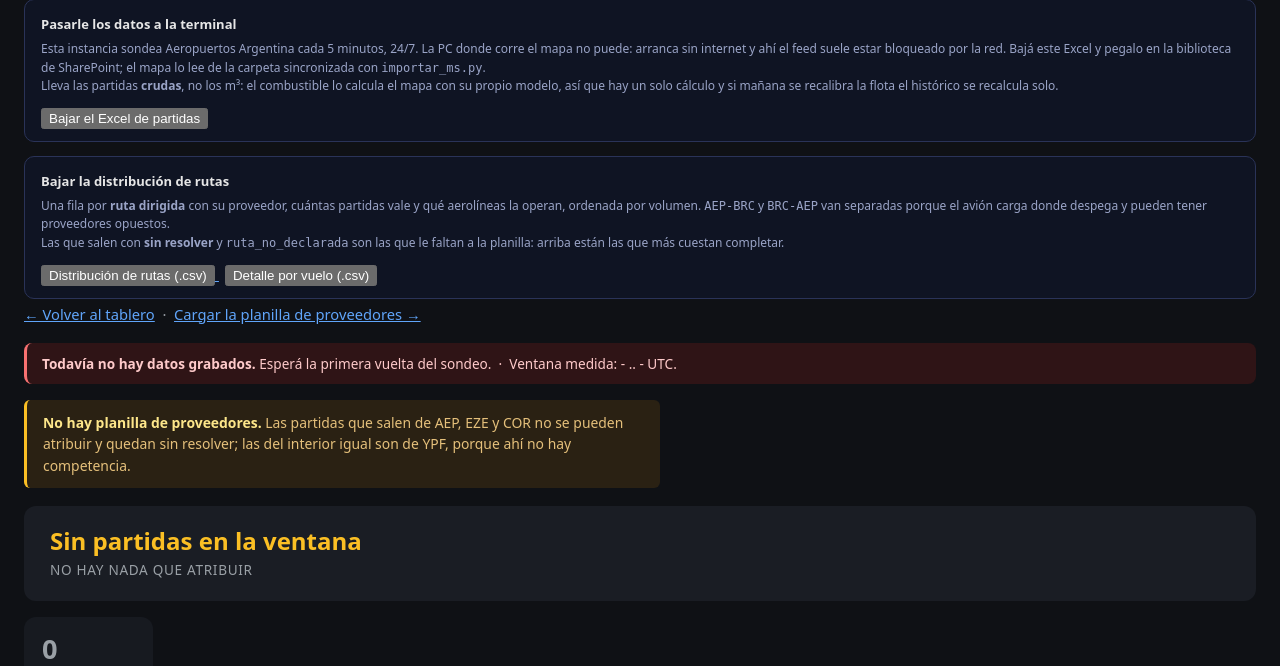
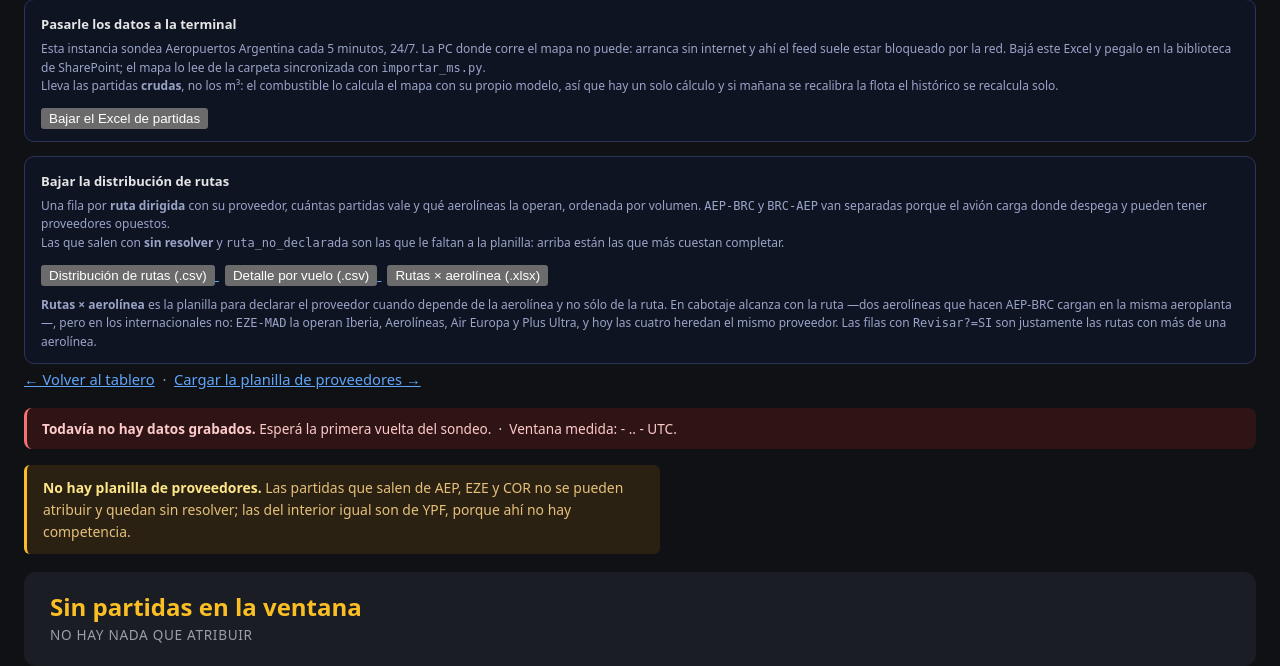
Before and after one commit to noguerafran-alt/MAPA-NEGOCIO, a Flask app: page /quien-cargo in a window 1280 px wide. Shown: the part 179-845 px from the top of the page. Run offline with Flask 3, Linux system fonts and the light colour scheme; the visitor is signed in with stand-in values (Sample User, id 1); data that the repository does not hold is empty.

Commit message:
La planilla de rutas x aerolinea, que es la dimension que falta
EL PROBLEMA, MEDIDO. proveedores.json declara el proveedor por RUTA dirigida, y
para el cabotaje alcanza: dos aerolineas que hacen AEP-BRC cargan en la misma
aeroplanta. En los internacionales NO. Sobre lo sondeado hay 258 pares (ruta,
aerolinea) en 182 rutas, y 53 RUTAS TIENEN MAS DE UNA AEROLINEA -- EZE-MAD la
operan Iberia, Aerolineas, Air Europa y Plus Ultra, y hoy las cuatro heredan
"YPF" porque el proveedor es de la ruta. Puede estar mal en cualquiera.

/rutas-empresas.xlsx (nivel 1) es la planilla para declararlo. Tres decisiones:

1. Sale de lo OBSERVADO, no de un catalogo teorico: solo lista pares que
   aparecieron en el feed, con cuantas partidas vale cada uno y ordenados por
   peso. Lo que hay que completar queda acotado a lo que existe de verdad.
2. "PROVEEDOR (completar)" viene PRELLENADO con el de la ruta, para corregir en
   vez de tipear todo. Vacio cuando no se sabe, asi una celda vacia significa
   "falta declarar" y no "quedo como estaba".
3. "Revisar?=SI" marca las rutas con mas de una aerolinea: son las UNICAS donde
   el valor heredado puede estar mal, y son 53 de 182. Sin esa columna habria que
   revisar las 258 filas a mano para encontrarlas.

Se verifico ademas lo del filtro MS RTIC: NO se cuela ninguna ruta del historico
-- 174 del filtro, 174 dibujadas, 0 ajenas -- y la barra dice "Todo lo grabado
(AA2000)". La captura que mostraba "Jul 2026" era de antes de este deploy.

Queda pendiente lo de fondo: para que el mapa USE esta dimension hay que cambiar
proveedores.py, que hoy resuelve por (origen, destino). Es un cambio de modelo y
va aparte.

verificar_deploy.py: "build nuevo confirmado, todo en orden".

Co-Authored-By: Claude Opus 5 <noreply@anthropic.com>

```diff
--- a/app.py
+++ b/app.py
@@ -1247,6 +1247,103 @@ def quien_cargo_rutas_csv():
                           ['Ruta', 'Origen', 'Destino', 'Destino nombre', 'Proveedor',
                            'Por que', 'Partidas', '% del total', 'Aerolineas'],
                           filas)
+
+
+@app.route('/rutas-empresas.xlsx')
+@requiere_nivel(1)
+def rutas_empresas_xlsx():
+    """La planilla de trabajo para declarar el proveedor por RUTA Y AEROLINEA.
+
+    POR QUE HACE FALTA OTRA DIMENSION. `proveedores.json` declara el proveedor por ruta
+    dirigida, y para el cabotaje alcanza: si dos aerolineas hacen AEP-BRC cargan en la
+    misma aeroplanta. En los INTERNACIONALES no: la misma ruta la operan varias
+    aerolineas y cada una puede tener su proveedor. Medido sobre lo sondeado: 258 pares
+    (ruta, aerolinea) sobre 182 rutas, y **53 rutas con mas de una aerolinea**. Hoy todas
+    heredan el proveedor de la ruta -- EZE-MAD sale "YPF" para Iberia, Aerolineas, Air
+    Europa y Plus Ultra por igual -- y eso puede estar mal en cualquiera de ellas.
+
+    Esta planilla sale de lo que SE OBSERVO, no de un catalogo teorico: solo lista pares
+    que aparecieron en el feed, con cuantas partidas vale cada uno. Asi lo que hay que
+    completar esta acotado a lo que existe de verdad, y ordenado por lo que mas pesa.
+
+    La columna a llenar es `PROVEEDOR (completar)`, prellenada con el de la ruta para no
+    tipear de nuevo lo que ya se sabe. `Revisar?` marca las filas donde la ruta tiene mas
+    de una aerolinea: son las unicas donde el valor heredado puede estar mal.
+    """
+    if quien_cargo is None or msrtic is None or intercambio_ms is None:
+        return jsonify({'error': 'modulo no disponible: %s' % MSRTIC_ERROR}), 503
+    import collections
+    import time as _t
+    tabla = proveedores.cargar_tabla(msrtic.tabla_proveedores())
+    t = quien_cargo.tablero(msrtic.base_oficial(), None, None, tabla)
+    if not t:
+        return jsonify({'error': 'todavia no hay partidas sondeadas'}), 409
+
+    pares, info = collections.Counter(), {}
+    for v in t['vuelos']:
+        o, d = v.get('origen'), v.get('destino')
+        al = (v.get('aerolinea_id') or '').strip().upper()
+        if not (o and d and al):
+            continue
+        k = (o, d, al)
+        pares[k] += 1
+        info.setdefault(k, {'aerolinea': v.get('aerolinea') or '',
+                            'destino_nombre': v.get('destino_nombre') or '',
+                            'proveedor': v.get('proveedor') or '',
+                            'motivo': v.get('motivo') or ''})
+    if not pares:
+        return jsonify({'error': 'no se pudo armar ningun par ruta-aerolinea'}), 409
+
+    por_ruta = collections.Counter((o, d) for o, d, _ in pares)
+    filas = []
+    for (o, d, al), n in pares.most_common():
+        i = info[(o, d, al)]
+        filas.append({
+            'Ruta': '%s-%s' % (o, d), 'Origen': o, 'Destino': d,
+            'Destino nombre': i['destino_nombre'],
+            'Aerolinea': al, 'Aerolinea nombre': i['aerolinea'],
+            'Partidas observadas': n,
+            'Proveedor actual (por ruta)': i['proveedor'] or 'sin resolver',
+            'Por que': i['motivo'],
+            # Prellenado, para corregir en vez de tipear todo. Vacio cuando no se sabe:
+            # asi la celda vacia es "falta declarar" y no "quedo como estaba".
+            'PROVEEDOR (completar)': i['proveedor'] or '',
+            'Revisar?': 'SI' if por_ruta[(o, d)] > 1 else '',
+            'Notas': '',
+        })
+
+    cols = list(filas[0].keys())
+    meta = {
+        'generado': _t.strftime('%Y-%m-%dT%H:%M:%S'),
+        'para_que': ('Declarar el proveedor por RUTA Y AEROLINEA. Completar la columna '
+                     '"PROVEEDOR (completar)" con YPF, Axion, Raizen o lo que corresponda.'),
+        'ojo': ('Las filas con Revisar?=SI son rutas operadas por mas de una aerolinea: '
+                'ahi el proveedor heredado de la ruta puede estar mal.'),
+        'pares_ruta_aerolinea': len(filas),
+        'rutas': len(por_ruta),
+        'rutas_con_varias_aerolineas': sum(1 for k, v in por_ruta.items() if v > 1),
+        'origen': 'partidas sondeadas de AA2000 por el mapa-negocio web',
+    }
+    from openpyxl import Workbook
+    wb = Workbook()
+    h = wb.active
+    h.title = 'rutas_empresas'
+    h.append(cols)
+    for f in filas:
+        h.append([f[c] for c in cols])
+    hm = wb.create_sheet('meta')
+    hm.append(['clave', 'valor'])
+    for k, v in sorted(meta.items()):
+        hm.append([k, v])
+    import io as _io
+    buf = _io.BytesIO()
+    wb.save(buf)
+    resp = make_response(buf.getvalue())
+    resp.headers['Content-Type'] = ('application/vnd.openxmlformats-officedocument'
+                                    '.spreadsheetml.sheet')
+    resp.headers['Content-Disposition'] = (
+        'attachment; filename=rutas-empresas-%s.xlsx' % _t.strftime('%Y%m%d'))
+    return resp
 
 
 @app.route('/api/msrtic/export.xlsx')
--- a/templates/quien_cargo.html
+++ b/templates/quien_cargo.html
@@ -148,6 +148,17 @@
   <a href="/quien-cargo.csv" download style="margin-left:6px;">
     <button type="button">Detalle por vuelo (.csv)</button>
   </a>
+  <a href="/rutas-empresas.xlsx" download style="margin-left:6px;">
+    <button type="button">Rutas × aerolínea (.xlsx)</button>
+  </a>
+  <p style="font-size:12px; color:#9aa4c7; line-height:1.55; margin:10px 0 0;">
+    <b>Rutas × aerolínea</b> es la planilla para declarar el proveedor cuando depende de
+    la aerolínea y no sólo de la ruta. En cabotaje alcanza con la ruta —dos aerolíneas que
+    hacen AEP-BRC cargan en la misma aeroplanta—, pero en los internacionales no:
+    <code>EZE-MAD</code> la operan Iberia, Aerolíneas, Air Europa y Plus Ultra, y hoy las
+    cuatro heredan el mismo proveedor. Las filas con <code>Revisar?=SI</code> son
+    justamente las rutas con más de una aerolínea.
+  </p>
 </div>
 
 {% if nivel and nivel >= 2 %}
```
